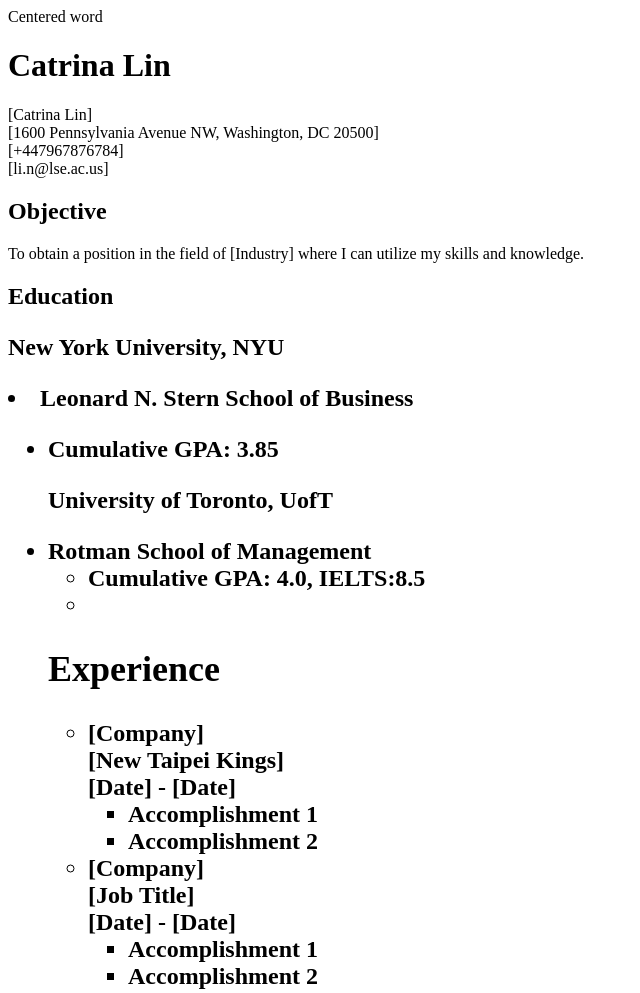
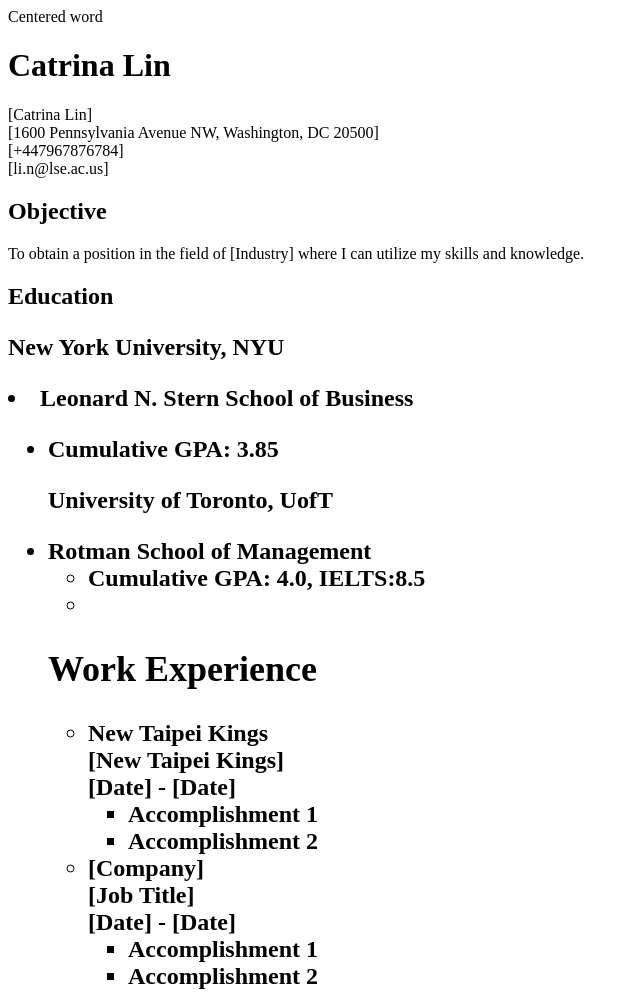
Before and after one commit to shixxy/catrina.29, a plain HTML site: page index.html in a window 1280 px wide. Shown: the top 993 px of the page, without its empty margins (0-640 px from the left). Drawn offline with Linux system fonts and the light colour scheme.

Commit message:
Update index.html

```diff
--- a/index.html
+++ b/index.html
@@ -24,10 +24,10 @@
          <li>Cumulative GPA: 4.0, IELTS:8.5</li>
     <li>
     </ul>
-    <h2>Experience</h2>
+    <h2>Work Experience</h2>
     <ul>
       <li>
-        <b>[Company]</b><br>
+        <b>New Taipei Kings</b><br>
         [New Taipei Kings]<br>
         [Date] - [Date]
         <ul>
```
